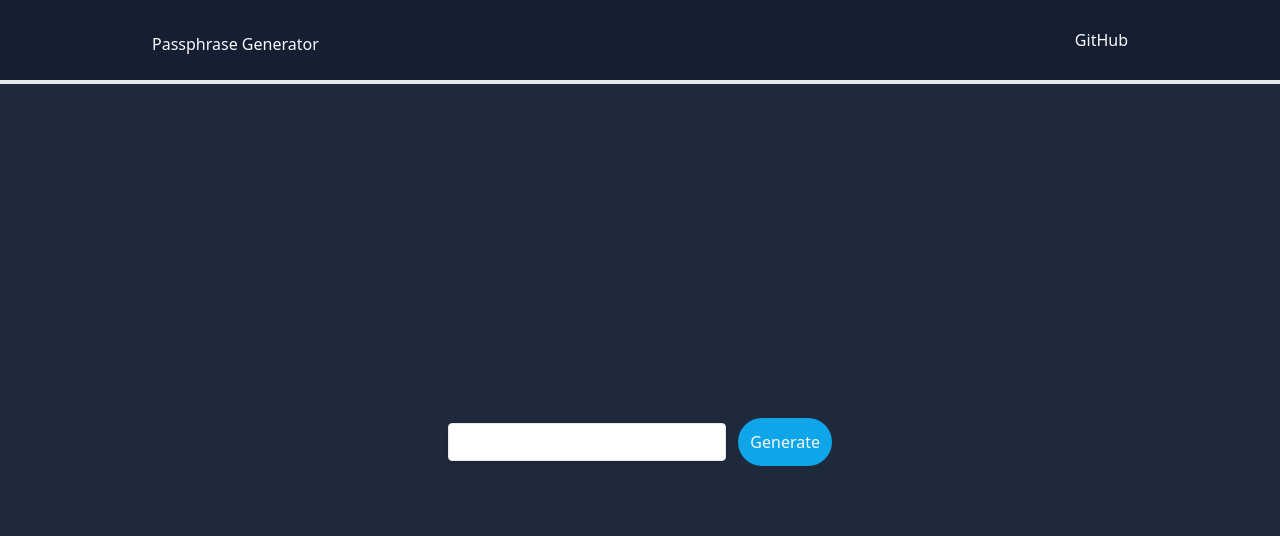
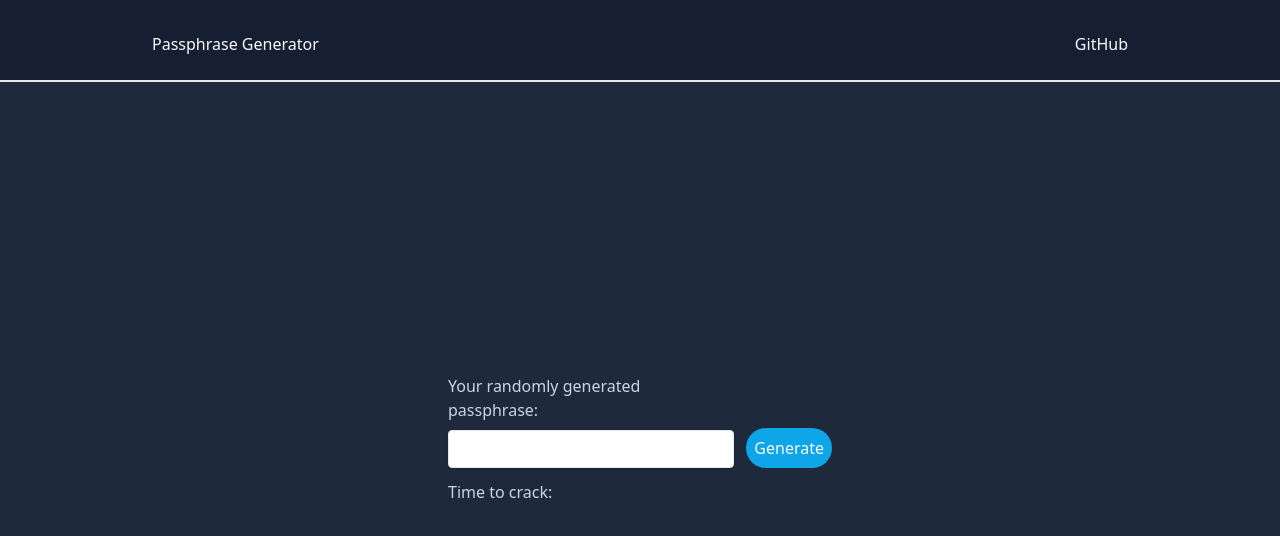
Before and after one commit to raymondyangdev/passphrase-generator, a website: page index.html in a window 1280 px wide. Drawn offline with Linux system fonts and the light colour scheme.

Commit message:
Add text around form

```diff
--- a/index.html
+++ b/index.html
@@ -10,31 +10,33 @@
 
 <body class="flex flex-col h-screen bg-slate-800">
     <!-- Navbar -->
-    <nav class="bg-slate-900/50 border-b-4">
+    <nav class="bg-slate-900/50 border-b-2">
         <div class=" relative container mx-auto py-6 flex items-center justify-between text-slate-50">
             <!-- Logo -->
             <div class="pt-2">Passphrase Generator</div>
 
             <!-- Navbar item(s) -->
             <div class="flex space-x-6">
-                <a href="https://github.com/raymondyangdev" class="hover:text-sky-200">GitHub</a>
+                <a href="https://github.com/raymondyangdev" class="hover:text-sky-200 pt-2">GitHub</a>
             </div>
         </div>
     </nav>
 
     <div class="container flex flex-1 justify-center items-center">
-        <form class="w-full max-w-sm">
-            <div class="flex items-center py-2">
-                <input
-                    class="shadow appearance-none border rounded w-full py-2 px-3 p text-gray-700 leading-tight focus:outline-none focus:shadow-outline"
-                    type="text" readonly>
-                <button class="rounded-full p-3 ml-3 bg-sky-500 text-slate-50 hover:text-slate-50">Generate</button>
+        <div class="flex flex-col">
+            <form class="w-full max-w-sm flex justify-center items-end">
+                <div class="flex flex-col">
+                    <div class="text-slate-300 py-2">Your randomly generated passphrase:</div>
+                    <input
+                        class="shadow appearance-none border rounded w-full py-2 px-3 p text-gray-700 leading-tight focus:outline-none focus:shadow-outline"
+                        type="text" readonly>
+                    </div>
+                    <button class="rounded-full p-2 ml-3 bg-sky-500 text-slate-50 hover:text-slate-50">Generate</button>
+            </form>
+            <div class="flex text-slate-300 py-3">Time to crack: </div>
             </div>
-        </form>
     </div>
 
-    <!-- Footer -->
-    <footer class="flex"></footer>
 </body>
 
 </html>
```
Also changed, not shown: css/style.css.
